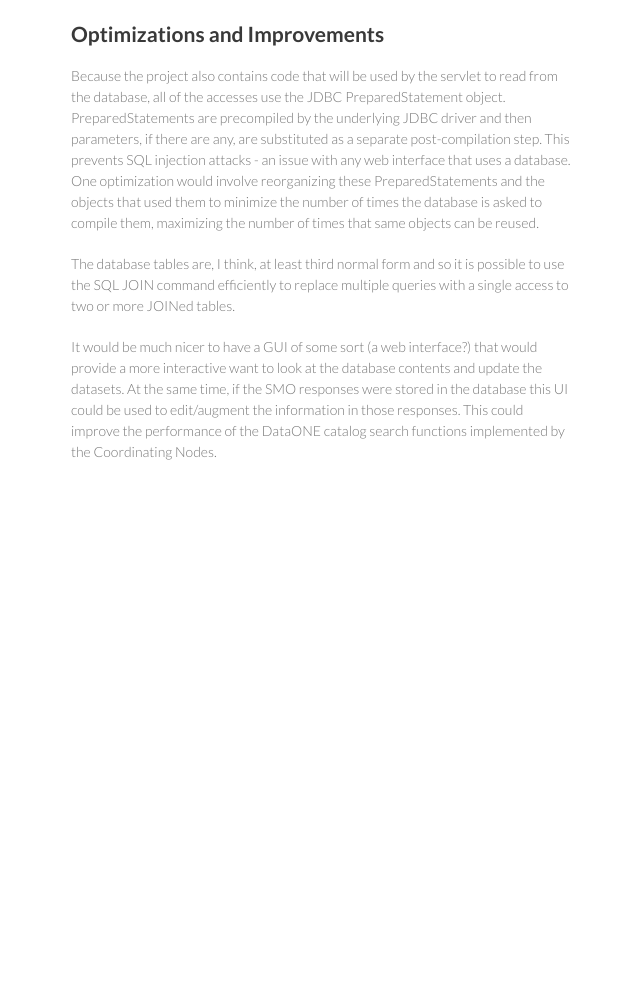
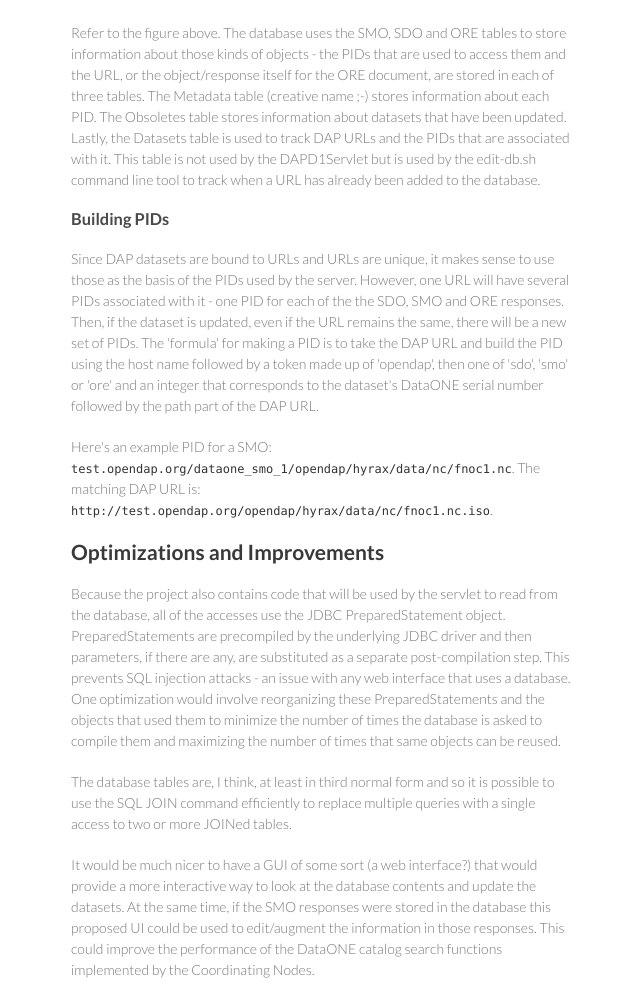
Before and after one commit to OPENDAP/DAPD1DatasetsDatabase, a plain HTML site: page index.html in a window 1280 px wide. Shown: the part 3751-4734 px from the top of the page, without its empty margins (499-1139 px from the left). Before the commit the page ends 4283 px from the top, so only its background shows below. Drawn offline with Linux system fonts and the light colour scheme.

Commit message:
Create gh-pages branch via GitHub

```diff
--- a/index.html
+++ b/index.html
@@ -132,18 +132,28 @@ Obsoletes:
 
 <p><em>I'm going to assume you know how DataONE works, at least at a basic level.</em></p>
 
-<p>For each DAP dataset, there is a single 'base URL' that is used to access both the Science Data Object (SDO) and Science Metadata Object (SMO). The URLs that will return those are built by appending a particular suffix to the base URL. Thus, for each DAP dataset, there is a 'base URL' and two derived URLs. Furthermore, DataONE uses Persistent Identifiers (PIDs) to refer to the SDO, SMO and ORE documents. The PIDs are send to the DataONE server as an argument of the 'object' function and the DataONE server returns the correct thing. Because of this, we must map those PIDs to the URLs that can be used to access the SDO and SMO from the DAP server. The ORE document, as explained in the DAPD1Servlet documentation, is stored in the database; more on that in a bit.</p>
+<p>For each DAP dataset, there is a single 'base URL' that is used to access both the Science Data Object (SDO) and Science Metadata Object (SMO). The URLs that will return those are built by appending a particular suffix to the base URL. Thus, for each DAP dataset, there is a 'base URL' and two derived URLs. Furthermore, DataONE uses Persistent Identifiers (PIDs) to refer to the SDO, SMO and ORE documents. The PIDs are sent to the DataONE server as an argument of the 'object' function and the DataONE server returns the correct response. Because of this, we must map those PIDs to the URLs that can be used to access the SDO and SMO from the DAP server. This mapping is provided by the database. The ORE document, as explained in the DAPD1Servlet documentation, is stored in the database; more on that in a bit.</p>
 
-<p><img src="database_tables.png" alt="The Database Tables"></p>
+<p><img src="/database_tables.png" alt="Database tables"></p>
+
+<p>Refer to the figure above. The database uses the SMO, SDO and ORE tables to store information about those kinds of objects - the PIDs that are used to access them and the URL, or the object/response itself for the ORE document, are stored in each of three tables. The Metadata table (creative name ;-) stores information about each PID. The Obsoletes table stores information about datasets that have been updated. Lastly, the Datasets table is used to track DAP URLs and the PIDs that are associated with it. This table is not used by the DAPD1Servlet but is used by the edit-db.sh command line tool to track when a URL has already been added to the database.</p>
+
+<h3>
+<a name="building-pids" class="anchor" href="#building-pids"><span class="octicon octicon-link"></span></a>Building PIDs</h3>
+
+<p>Since DAP datasets are bound to URLs and URLs are unique, it makes sense to use those as the basis of the PIDs used by the server. However, one URL will have several PIDs associated with it - one PID for each of the the SDO, SMO and ORE responses. Then, if the dataset is updated, even if the URL remains the same, there will be a new set of PIDs. The 'formula' for making a PID is to take the DAP URL and build the PID using the host name followed by a token made up of 'opendap', then one of 'sdo', 'smo' or 'ore' and an integer that corresponds to the dataset's DataONE serial number followed by the path part of the DAP URL. </p>
+
+<p>Here's an example PID for a SMO: <code>test.opendap.org/dataone_smo_1/opendap/hyrax/data/nc/fnoc1.nc</code>.
+The matching DAP URL is: <code>http://test.opendap.org/opendap/hyrax/data/nc/fnoc1.nc.iso</code>.</p>
 
 <h2>
 <a name="optimizations-and-improvements" class="anchor" href="#optimizations-and-improvements"><span class="octicon octicon-link"></span></a>Optimizations and Improvements</h2>
 
-<p>Because the project also contains code that will be used by the servlet to read from the database, all of the accesses use the JDBC PreparedStatement object. PreparedStatements are precompiled by the underlying JDBC driver and then parameters, if there are any, are substituted as a separate post-compilation step. This prevents SQL injection attacks - an issue with any web interface that uses a database. One optimization would involve reorganizing these PreparedStatements and the objects that used them to minimize the number of times the database is asked to compile them, maximizing the number of times that same objects can be reused.</p>
+<p>Because the project also contains code that will be used by the servlet to read from the database, all of the accesses use the JDBC PreparedStatement object. PreparedStatements are precompiled by the underlying JDBC driver and then parameters, if there are any, are substituted as a separate post-compilation step. This prevents SQL injection attacks - an issue with any web interface that uses a database. One optimization would involve reorganizing these PreparedStatements and the objects that used them to minimize the number of times the database is asked to compile them and maximizing the number of times that same objects can be reused.</p>
 
-<p>The database tables are, I think, at least third normal form and so it is possible to use the SQL JOIN command efficiently to replace multiple queries with a single access to two or more JOINed tables.</p>
+<p>The database tables are, I think, at least in third normal form and so it is possible to use the SQL JOIN command efficiently to replace multiple queries with a single access to two or more JOINed tables.</p>
 
-<p>It would be much nicer to have a GUI of some sort (a web interface?) that would provide a more interactive want to look at the database contents and update the datasets. At the same time, if the SMO responses were stored in the database this UI could be used to edit/augment the information in those responses. This could improve the performance of the DataONE catalog search functions implemented by the Coordinating Nodes.</p>
+<p>It would be much nicer to have a GUI of some sort (a web interface?) that would provide a more interactive way to look at the database contents and update the datasets. At the same time, if the SMO responses were stored in the database this proposed UI could be used to edit/augment the information in those responses. This could improve the performance of the DataONE catalog search functions implemented by the Coordinating Nodes.</p>
       </section>
       <footer>
         <p>This project is maintained by <a href="https://github.com/OPENDAP">OPENDAP</a></p>
```
Also changed, not shown: params.json (+1 -1 lines).
